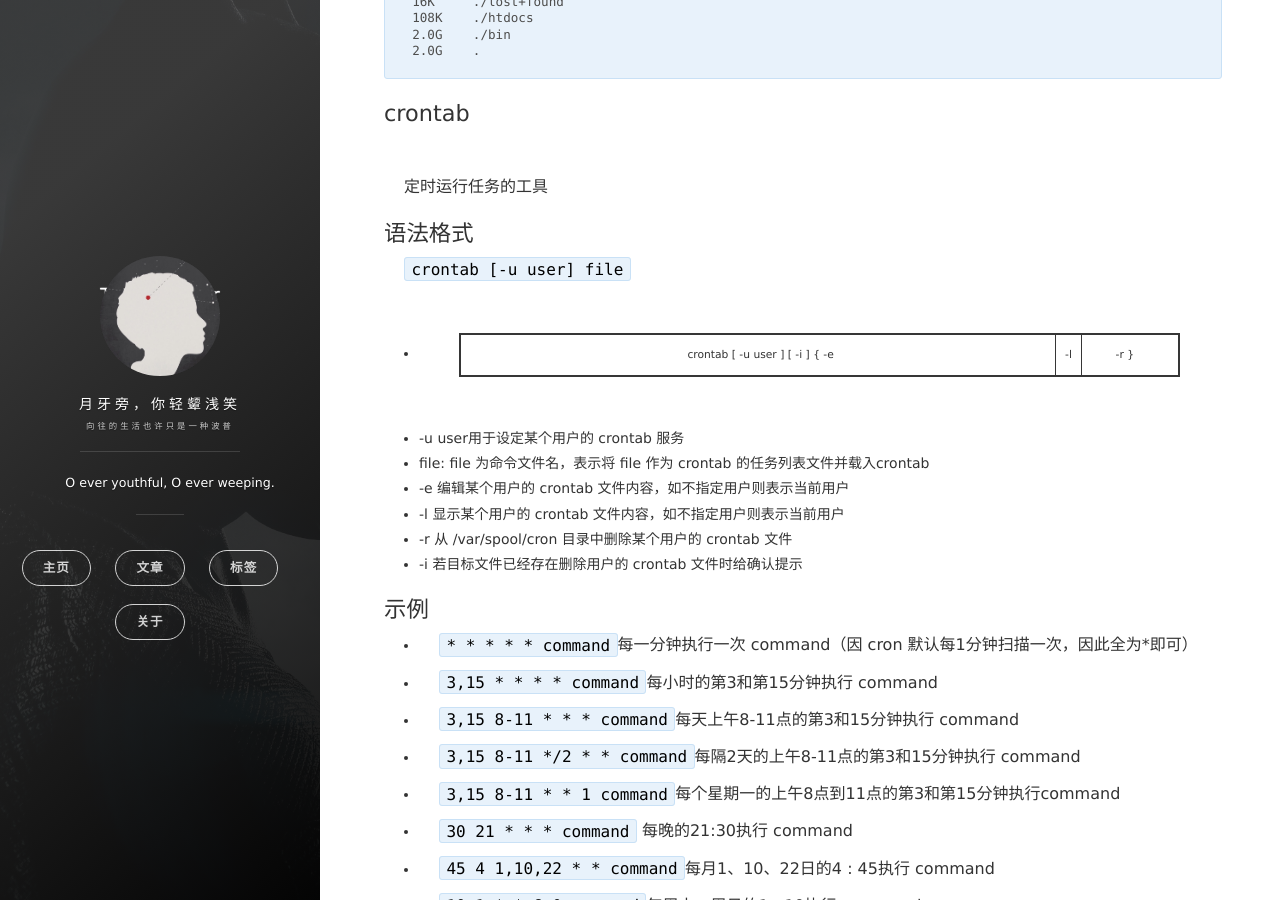
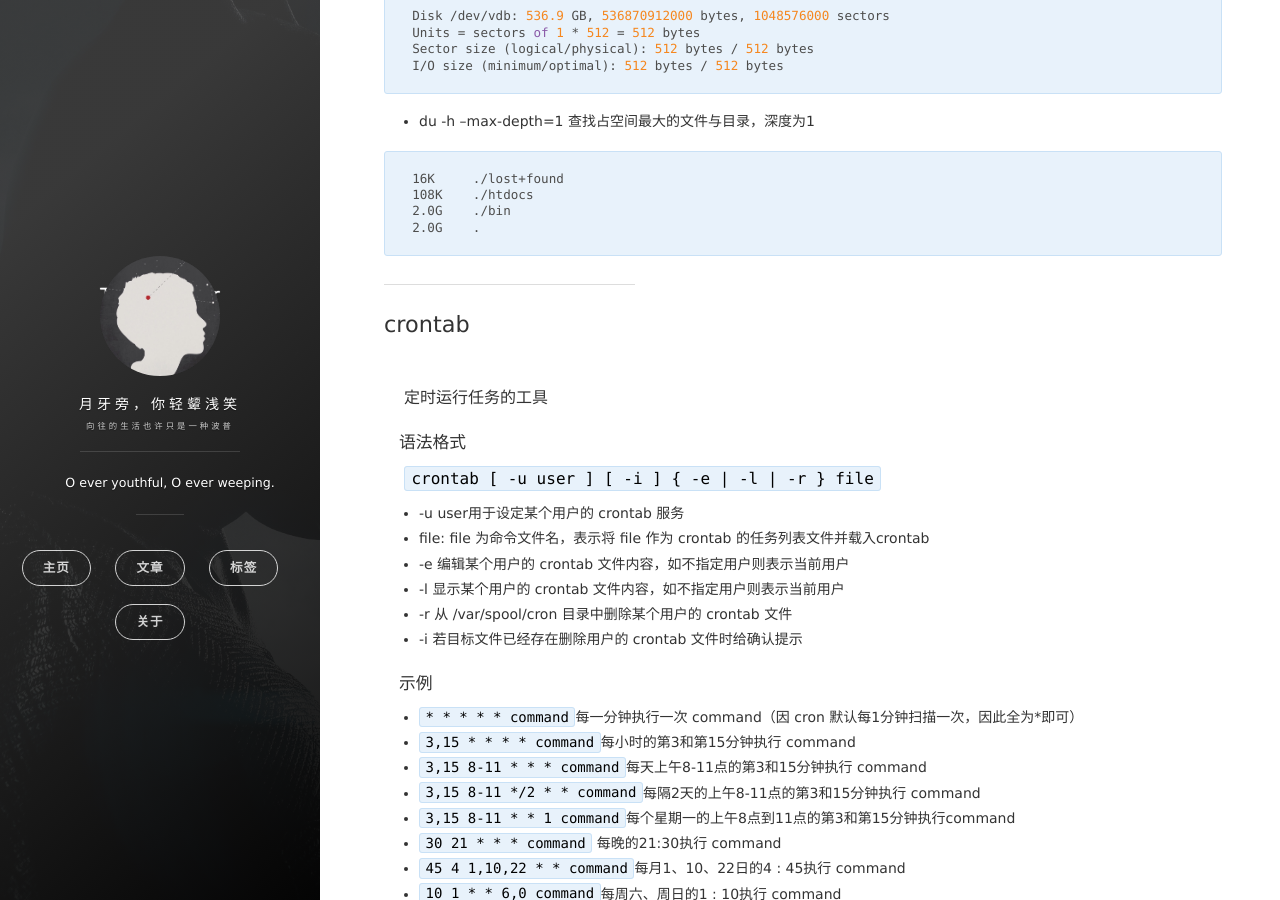
Before and after one commit to TechDreamer1125/TechDreamer1125.github.io, a Jekyll site: the page built from _posts/2017-10-20-Linux-Command.markdown, in a window 1280 px wide and 900 px high, scrolled down 4513 px. Built offline with Jekyll 4.4.1, drawn with Linux system fonts in a browser that asks for light colours; nearby versions of some CDN libraries; comment, search, counter and statistics services are not loaded; some of the changed text lies outside the part shown.

Commit message:
Update 2017-10-20-Linux-Command.markdown
修改文件格式

````diff
--- a/_posts/2017-10-20-Linux-Command.markdown
+++ b/_posts/2017-10-20-Linux-Command.markdown
@@ -37,7 +37,7 @@ tag: Linux
 ### ls
 <a id="ls"></a>
 
-### 语法与示例
+#### 语法与示例
 - `ls -lS` 按大小降序排列
 - `ls -lr` 按文件名降序
 - `ls -lrt` 按时间降序
@@ -53,13 +53,14 @@ tag: Linux
 - `-h` 将文件容量以较易读的方式（GB，kB等）列出来
 - `-R` 连同子目录的内容一起列出（递归列出），等于该目录下的所有文件都会显示出来
 
+------
+
 ### ps
 <a id="ps"></a>
 
 ps 命令最常用的还是用于监控后台进程的工作情况，因为后台进程是不和屏幕键盘这些标准输入/输出设备进行通信的，所以如果需要检测其情况，便可以使用 ps 命令了。
 
-### 语法格式
-
+#### 语法格式
 直接使用 ps，会展示出 PID（进程ID）、TTY（终端名称）、TIME（进程执行时间）、CMD（该进程的命令行输入）四列数据。
 
 - `-e` 显示所有进程。
@@ -74,31 +75,34 @@ ps 命令最常用的还是用于监控后台进程的工作情况，因为后
 
 比较常使用的是ps aux『查看系统所有的进程数据』 和 ps -ef
 
+------
+
 ### awk
 <a id="awk"></a>
 
 awk 是一个文本分析工具
 
-### 语法格式
+#### 语法格式
 awk 基本语法是 `awk [-F  field-separator]  'commands'  input-file(s)`
 其中 command 是实际的命令，`[-F 分隔符]`是可选项，`input-file(s)` 是待处理文件。
 awk 分析文件的时候，文件的每一行被分隔符分开的每一项称为一个域，默认分隔符是空格。
 其中的`$1..$n`表示第几个行（域）。注`$0`表示整个行（所有域）
 
-### 示例
+##### 示例
 - `awk '{print $1, $4}' test.txt` 显示 test.txt 文件里第一列和第四列的所有数据
 
 - `awk '$1=="apple" && $2=="music"' name1.txt` 输出第一列是 apple，第二列是 music 的行（这种表现形式类似于 if 语句）
 
 - `awk '$1=="apple" {print $2}' name1.txt` 输出第一列是 apple 的第二列所有数据
 
+------
 
 ### ack
 <a id="ack"></a>
 
 ack 是一个搜索工具，于 grep 类似，作者的主要目的就是为了取代 grep
 
-### 安装与语法示例
+#### 安装与语法示例
 - ubuntu 通过 `sudo apt-get install ack` 进行安装
 
 ack 默认搜索当前目录
@@ -111,11 +115,12 @@ ack 默认搜索当前目录
 - `ack-grep -l 'test'` 包含的文件名
 - `ack-grep -L 'test'` 非包含文件名
 
+------
 
 ### find
 <a id="find"></a>
 
-### 示例
+#### 示例
 - `-mtime n` n 为数字，意思为在 n 天之前的“一天内”被更改过的文件
 - `-mtime +n` 列出在 n 天之前（不含n天本身）被更改过的文件名
 - `-mtime -n` 列出在 n 天之内（含n天本身）被更改过的文件名
@@ -137,6 +142,7 @@ ack 默认搜索当前目录
 - `find . -perm 0755` 查找当前目录中文件权限的0755的文件
 - `find . -size +12k` 查找当前目录中大于12KB的文件，注意 c 表示 byte
 
+------
 
 ### grep
 <a id="grep"></a>
@@ -153,6 +159,8 @@ ack 默认搜索当前目录
 - `cat name.txt | grep ^[^a]` 找出文件中不是 a 开头的行
 - `cat name.txt | grep app&` 找出以 app 开头的行内容
 - `cat name.txt | grep -E ‘pl|pp’` 找出包含 pl 或 pp 的内容行
+
+------
 
 ### 硬盘相关
 <a id="hardware"></a>
@@ -199,14 +207,15 @@ I/O size (minimum/optimal): 512 bytes / 512 bytes
 2.0G    .
 ```
 
+------
+
 ### crontab
 <a id="crontab"></a>
 
 定时运行任务的工具
 
-### 语法格式
-`crontab [-u user] file`
-- crontab [ -u user ] [ -i ] { -e | -l | -r }
+#### 语法格式
+`crontab [ -u user ] [ -i ] { -e | -l | -r } file`
 
 - -u user用于设定某个用户的 crontab 服务
 - file: file 为命令文件名，表示将 file 作为 crontab 的任务列表文件并载入crontab
@@ -215,34 +224,23 @@ I/O size (minimum/optimal): 512 bytes / 512 bytes
 - -r 从 /var/spool/cron 目录中删除某个用户的 crontab 文件
 - -i 若目标文件已经存在删除用户的 crontab 文件时给确认提示
 
-### 示例
+#### 示例
 
 - `* * * * * command`每一分钟执行一次 command（因 cron 默认每1分钟扫描一次，因此全为*即可）
-
 - `3,15 * * * * command`每小时的第3和第15分钟执行 command
-
 - `3,15 8-11 * * * command`每天上午8-11点的第3和15分钟执行 command
-
 - `3,15 8-11 */2 * * command`每隔2天的上午8-11点的第3和15分钟执行 command
-
 - `3,15 8-11 * * 1 command`每个星期一的上午8点到11点的第3和第15分钟执行command
-
 - `30 21 * * * command` 每晚的21:30执行 command
-
 - `45 4 1,10,22 * * command`每月1、10、22日的4 : 45执行 command
-
 - `10 1 * * 6,0 command`每周六、周日的1 : 10执行 command
-
 - `0,30 18-23 * * * command`每天18 : 00至23 : 00之间每隔30分钟执行 command
-
 - `* */1 * * * command`每一小时执行 command
-
 - `* 23-7/1 * * * command`晚上11点到早上7点之间，每隔一小时执行 command
-
 - `0 11 4 * mon-wed command`每月的4号与每周一到周三的11点执行 command
-
 - `0 1 * * * root run-parts /etc/cron.hourly`每小时执行 /etc/cron.hourly 目录内的脚本
 
+------
 
 ### 软链接，硬链接
 <a id="软链接，硬链接"></a>
@@ -251,9 +249,12 @@ I/O size (minimum/optimal): 512 bytes / 512 bytes
 
 软链接：软链接文件有类似于 Windows 的快捷方式。它实际上是一个特殊的文件，在符号连接中，文件实际上是一个文本文件，其中包含的有另一文件的位置信息。
 
-### 示例
+#### 示例
+
 - `ln f1 f2` 创建 f1 的一个硬链接文件 f2
 - `ln -s f1 f3` 创建 f1 的一个软链接文件 f3
+
+------
 
 ### 环境变量
 <a id="环境变量"></a>
@@ -276,6 +277,8 @@ I/O size (minimum/optimal): 512 bytes / 512 bytes
   - `export PATH=/usr/local/mysql/bin`
   - `source /etc/profile`「使新增环境变量立刻生效」
 
+------
+
 ### cp
 <a id="copy"></a>
 
@@ -287,9 +290,11 @@ I/O size (minimum/optimal): 512 bytes / 512 bytes
 - -r 递归持续复制，用于目录的复制行为
 - -u 目标文件与源文件有差异时才会复制
 
-### 示例
+#### 示例
 `cp -a file1 file2` 连同文件的所有特性把文件file1复制成文件file2
 `cp file1 file2 file3 dir` 把文件file1、file2、file3复制到目录dir中
+
+------
 
 ### mv
 <a id="mv"></a>
@@ -304,6 +309,8 @@ I/O size (minimum/optimal): 512 bytes / 512 bytes
 
 该命令可以把一个文件或多个文件一次移动一个文件夹中，但是最后一个目标文件一定要是`目录`
 
+------
+
 ### rm
 <a id="rm"></a>
 
@@ -315,10 +322,12 @@ I/O size (minimum/optimal): 512 bytes / 512 bytes
 - `rm -i file` 删除文件file，在删除之前会询问是否进行该操作
 - `rm -fr dir` 强制删除目录dir中的所有文件
 
+------
+
 ### tar
 <a id="tar"></a>
 
-- 该命令用于对文件进行打包，默认情况并不会压缩，如果指定了相应的参数，它还会调用相应的压缩程序（如 gzip 和 bzip 等）进行压缩和解压。
+该命令用于对文件进行打包，默认情况并不会压缩，如果指定了相应的参数，它还会调用相应的压缩程序（如 gzip 和 bzip 等）进行压缩和解压。
 
 - -c 新建打包文件
 - -t 查看打包文件的内容含有哪些文件名
@@ -329,11 +338,13 @@ I/O size (minimum/optimal): 512 bytes / 512 bytes
 - -f filename filename为要处理的文件
 - -C dir 指定压缩/解压缩的目录dir
 
-### 示例
+#### 示例
+
 压缩 `tar -jcv -f filename.tar.bz2` 压缩的目录
 查询 `tar -jtv -f filename.tar.bz2`
 解压 `tar -jxv -f filename.tar.bz2 -C` 解压到的目录
 
+------
 
 ### zip, unzip
 <a id="zip,unzip"></a>
@@ -390,30 +404,33 @@ chmod 用来更改权限，涉及到所有者（user），组群（group），
   - w 可写，可用数字2代替
   - x 可执行，可用数字1代替
 
-### 示例
+#### 示例
 
 `chmod u+r test.sh` 针对 test.sh 增加user的读权限
+`chmod ug=rwx,o=x test.sh` = `chmod 771 test.sh`
+`chmod a=rwx test.sh` = `chmod 777 test.sh`
 
-`chmod ug=rwx,o=x test.sh` = `chmod 771 test.sh`
-
-`chmod a=rwx test.sh` = `chmod 777 test.sh`
+------
 
 ### chown
 <a id="chown"></a>
 
 更改文件的拥有者，语法为 `chown user filename`
 
-### 示例
+#### 示例
 
 - `chown root test.md`
+
+------
 
 ### chgrp
 <a id="chgrp"></a>
 
 更改文件的权限组
-### 示例
+#### 示例
+- `chgrp mysqlgroup test.md` mysqlgroup 代表权限组
 
-- `chgrp mysqlgroup test.md` mysqlgroup 代表权限组
+------
 
 ### tail
 <a id="tail"></a>
@@ -426,11 +443,12 @@ chmod 用来更改权限，涉及到所有者（user），组群（group），
 - -c<数目> 显示的字节数
 - -n<行数> 显示行数
 
-### 示例
+#### 示例
 
 - `tail -n 5 2019-05-20.log` 显示文件末尾五行的内容，如果 5 变成 -5，就展示文件前五行的内容
 - `tail -n +5 2019-05-20.log` 从第五行开始展示文件内容
 
+------
 
 ### 硬盘挂载
 <a id="mount"></a>
@@ -445,6 +463,8 @@ chmod 用来更改权限，涉及到所有者（user），组群（group），
 
 - `umount /dev/vdb /data`
 
+------
+
 ### 参考
 [初窥Linux 之 我最常用的20条命令][1]
 
````
Also changed, not shown: other parts of _posts/2017-10-20-Linux-Command.markdown (+7 -4 lines).
